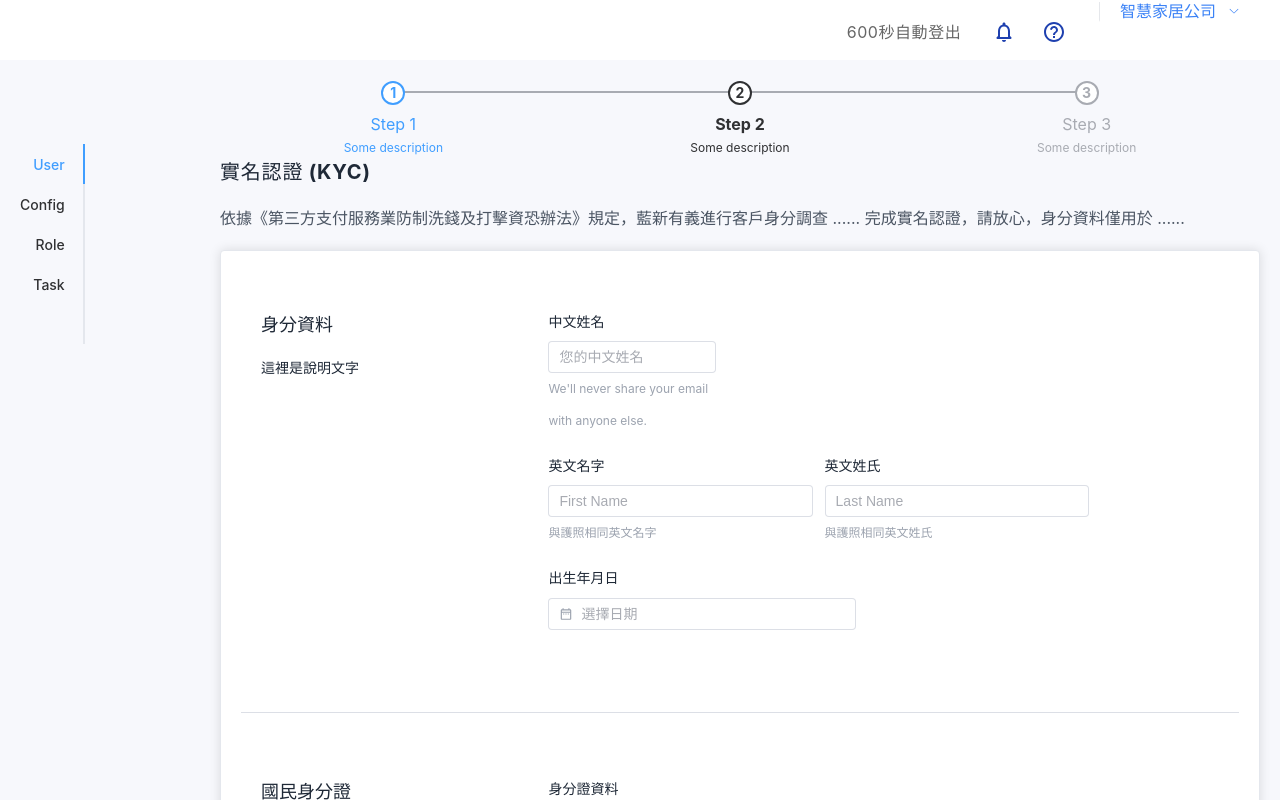
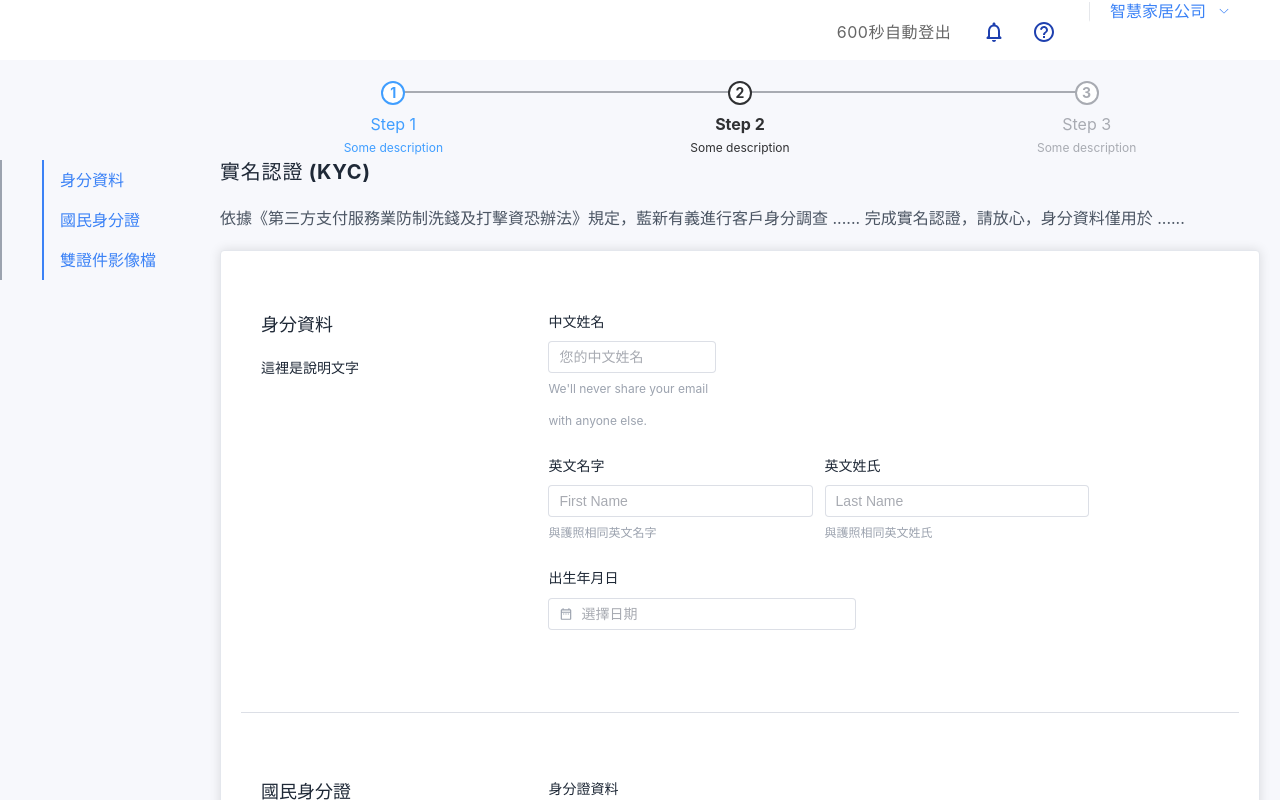
Before and after one commit to Gashapon-Team/site-frontend-vue-element-plus_e, a Vue app: page /#/validationInfo in a window 1280 px wide. Shown: the top 800 px of the page. Built offline with nearby package versions, Linux system fonts and the light colour scheme.

Commit message:
feat: adust validation page and side menu
1. add validation page  menu observe and click menu item to section
2. adjust side menu div section
3. fix vue warning

```diff
--- a/src/components/ValidationPage.vue
+++ b/src/components/ValidationPage.vue
@@ -5,7 +5,8 @@
             <el-container class="validation_container">
                 <el-aside width="200px">
                     <div class="left-tab">
-                    <LeftTab/>
+                    <!-- <LeftTab/> -->
+                    <ValidationSideMenu/>
                     </div>
                 </el-aside>
                 <el-container>
@@ -17,7 +18,7 @@
                             <el-card class="box-card"><ValidationForm/></el-card>
                         </div>
                     </el-main>
-                    <el-footer>Footer</el-footer>
+                    <el-footer></el-footer>
                 </el-container>
             </el-container>
         </el-container>
@@ -29,7 +30,7 @@
 import Process from '../components/Process.vue';
 import AdminHeader from './layout/AdminHeader.vue';
 import ValidationForm from './form/ValidationForm.vue'
-import LeftTab from '../components/LeftTab.vue';
+import ValidationSideMenu from './layout/ValidationSideMenu.vue';
 
 export default {
     name: 'validation',
@@ -37,7 +38,8 @@ export default {
         Process,
         AdminHeader,
         ValidationForm,
-        LeftTab
+        // LeftTab,
+        ValidationSideMenu,
     }
 }
 
@@ -77,4 +79,9 @@ export default {
     // min-height: 100vh;
 }
 
+.el-header{
+    --el-header-padding: 0 30px;
+    background: #FFF;
+}
+
 </style>
--- a/src/components/form/ValidationForm.vue
+++ b/src/components/form/ValidationForm.vue
@@ -1,9 +1,9 @@
 <template>
-    <div class="flex flex-column">
+    <div class="flex flex-column" id="validation">
         <!-- 身分資料 -->
-        <div class="basicForm flex justify-center items-start ">
-            <div class="w-30">
-                <div class="section__title">身分資料</div>
+        <div class="basicForm flex justify-center items-start">
+            <div class="w-30 basicFormInner">
+                <div class="section__title" id="id_data">身分資料</div>
                 <div class="section__caption">這裡是說明文字</div>
             </div>
             <el-form class="w-70" ref="form" :model="sizeForm" label-width="auto" :label-position="labelPosition"
@@ -42,9 +42,9 @@
         </div>
         <el-divider border-style="double" />
         <!-- 國民身分證 -->
-        <div class="basicForm flex justify-center items-start ">
-            <div class="w-30">
-                <div class="section__title">國民身分證</div>
+        <div class="basicForm flex justify-center items-start">
+            <div class="w-30 basicFormInner">
+                <div class="section__title" id="id_detail">國民身分證</div>
                 <div class="section__caption">這裡是說明文字</div>
             </div>
             <el-form class="w-70" ref="form" :model="sizeForm" label-width="auto" :label-position="labelPosition"
@@ -101,9 +101,9 @@
         </div>
         <el-divider border-style="double" />
         <!-- 雙證件影像檔 -->
-        <div class="basicForm flex justify-center items-start ">
-            <div class="w-30">
-                <div class="section__title">雙證件影像檔</div>
+        <div class="basicForm flex justify-center items-start">
+            <div class="basicFormInner w-30">
+                <div class="section__title" id="id_image">雙證件影像檔</div>
                 <div class="section__caption">這裡是說明文字</div>
             </div>
             <el-form class="w-70" ref="form" :model="sizeForm" label-width="auto" :label-position="labelPosition"
--- a/src/components/layout/SideMenu.vue
+++ b/src/components/layout/SideMenu.vue
@@ -1,15 +1,15 @@
 <template>
+<el-scrollbar height="100vh">
     <el-row class="tac">
         <el-col class="sideMenuContainer">
             <div class="sideMenuContainer__hamburger">
                 <!-- <img src="../../assets/image/NewebPay_Logo.svg" /> -->
                 <img src="../../assets/image/demo.png" />
             </div>
-            <el-scrollbar height="100vh">
                 <el-menu default-active="2" text-color="#fff" class="el-menu-vertical-demo side-menu"
                     active-text-color="#00000" @open="handleOpen" @close="handleClose">
                     <div class="side-menu__subtiitle">會員平台管理</div>
-                    <el-sub-menu class="side-menu__item" v-for="(data, index1) in sideMenu" :index="index1" :key="index1">
+                    <el-sub-menu class="side-menu__item" v-for="(data, index1) in sideMenu" :index="`${index1}`" :key="index1">
                         <template #title>
                             <el-icon>
                                 <component :is="data.icon" />
@@ -24,9 +24,9 @@
                         </el-menu-item>
                     </el-sub-menu>
                 </el-menu>
-            </el-scrollbar>
         </el-col>
     </el-row>
+</el-scrollbar>
 </template>
 
 <script>
@@ -93,7 +93,7 @@ $--gray-200:#E5E7EB;
 
     &__hamburger {
         position: absolute;
-        z-index: 999;
+        z-index: 1;
         left: 5px;
 
         img {
--- /dev/null
+++ b/src/components/layout/ValidationSideMenu.vue
@@ -0,0 +1,96 @@
+<template>
+<div>
+    <ul class="item_link">
+        <li :class="isActive == i ? 'active': ''"
+        v-for='(item,i) in data' :key="i" class="item-style" :id="item.id + '_nav'">
+        <a @click="handlerPosition(item,i)">{{ item.text }}</a>
+        </li>
+    </ul>
+</div>
+</template>
+
+<script>
+import SideNavLink from "../../constant/Validation_sideMenu";
+import { onMounted, ref, onBeforeUnmount } from 'vue';
+
+export default{
+    name:'sideNavLink',
+    setup(){
+        const data = ref(SideNavLink);
+        const isActive = ref(0);
+        const observer = ref(null);
+
+
+        // menu click function
+        const handlerPosition = (item,i) =>{
+            let position = document.querySelector('#' + item.id)
+            position.scrollIntoView({ behavior: "smooth" });
+            isActive.value = i;
+        }
+
+
+        /*
+        *  observer scroll
+        */
+
+        // callback函式
+        const onElementObserved = (entries) =>{ // entries : IntersectionObserver array
+            entries.forEach(({ target, isIntersecting }) => { // isIntersecting：target 是否可見
+                const id = target.getAttribute('id');
+                if (isIntersecting) {
+                    document.querySelector(`#${id}_nav`).classList.add('active')
+                } else {
+                    document.querySelector(`#${id}_nav`).classList.remove('active')
+                }
+            })
+        }
+
+        observer.value = new IntersectionObserver(onElementObserved, { // callback: 指定的重疊條件發生時要執行的函式
+            root:  document.querySelector('.item_link'), // 欲觀察的root
+            threshold: 1, // target 可見度
+        })
+
+        onMounted(()=>{
+            let form = document.querySelector('#validation')
+            form.querySelectorAll('.basicFormInner [id]').forEach((section) => {
+                // 開始監聽
+                observer.value.observe(section);
+            })
+        })
+
+        onBeforeUnmount(()=>{
+            observer.disconnect()
+        })
+
+
+        return{
+            data,
+            handlerPosition,
+            isActive,
+            observer,
+            onElementObserved,
+        }
+    }
+}
+</script>
+
+<style scoped lang="scss">
+.item-style{
+    cursor: pointer;
+    padding: 8px 16px;
+}
+
+.item_link{
+    list-style-type: none;
+    border-left: 2px solid #9CA3AF;
+        a{
+            color:#9CA3AF;
+        }
+    .active{
+        border-left: 2px solid #3B82F6;
+        a{
+            color:#3B82F6
+        }
+    }
+}
+</style>
--- /dev/null
+++ b/src/constant/Validation_sideMenu.js
@@ -0,0 +1,19 @@
+const navLink = [
+    {
+        text:'身分資料',
+        active:true,
+        id:'id_data'
+    },
+    {
+        text:'國民身分證',
+        active:false,
+        id:'id_detail'
+    },
+    {
+        text:'雙證件影像檔',
+        active:false,
+        id:'id_image'
+    }
+]
+
+export default navLink;
```
